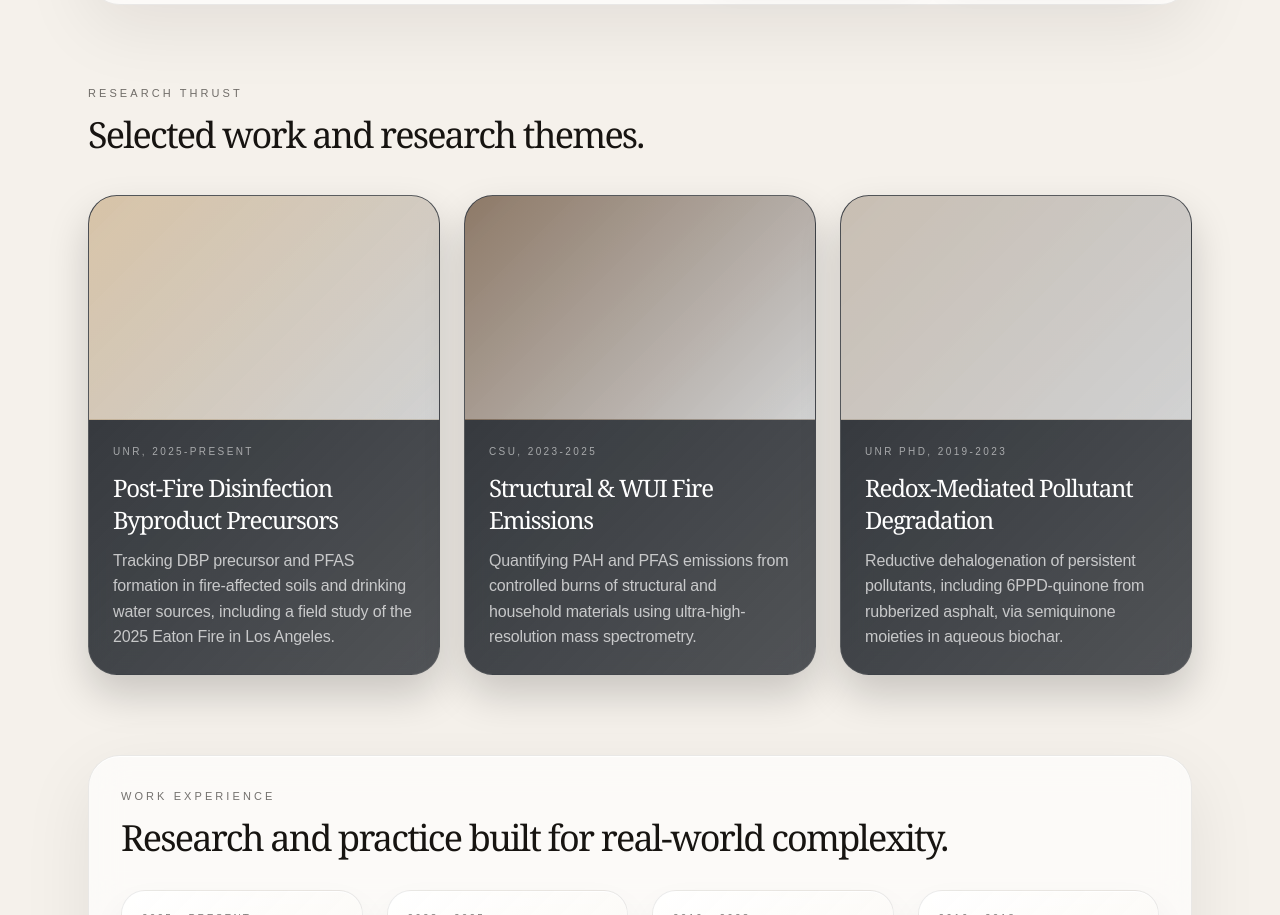
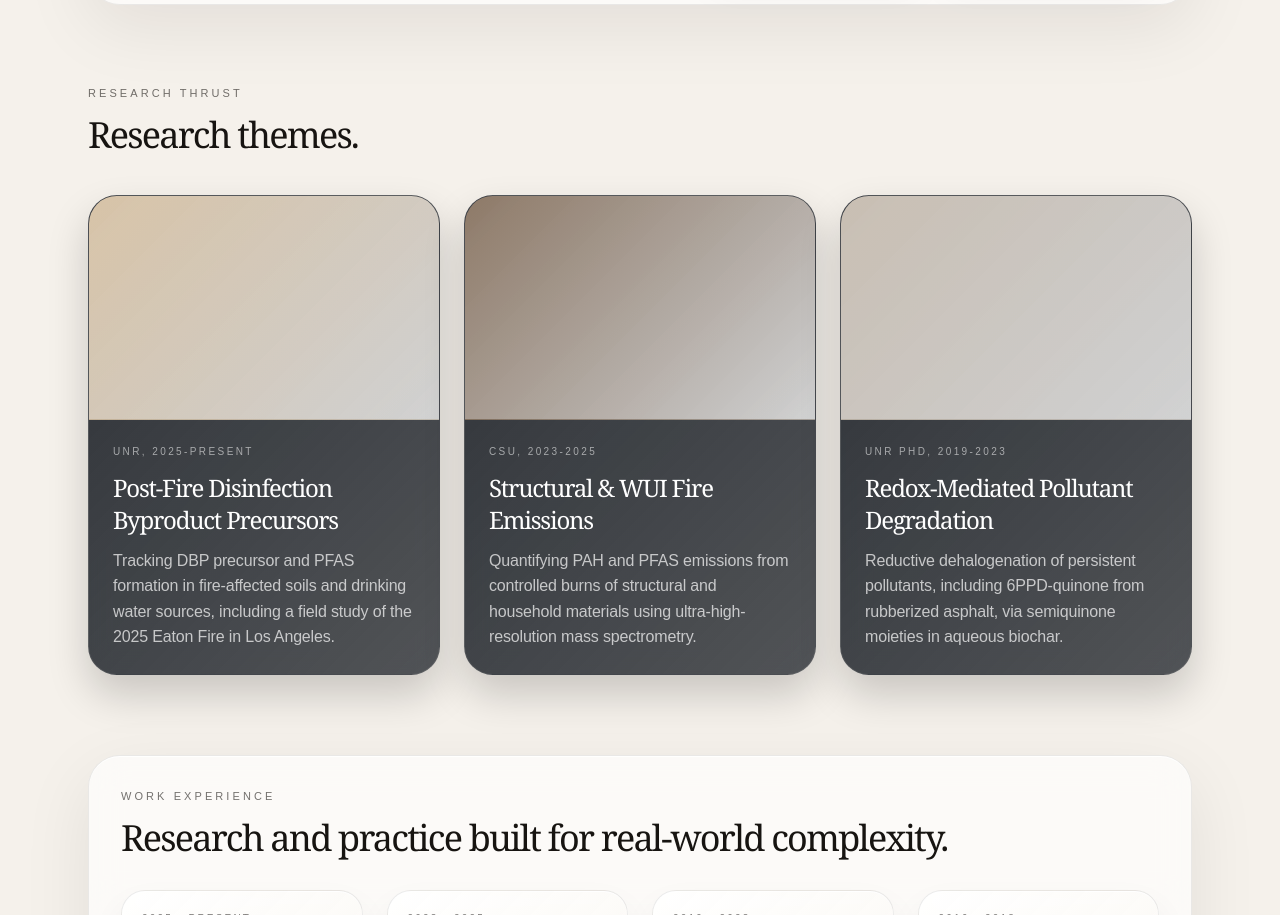
Before and after one commit to srinidhilokesh1992/srinidhilokesh1992.github.io, a Next.js app: page / in a window 1280 px wide. Shown: the part 2566-3481 px from the top of the page. Built offline with nearby package versions, Linux system fonts and the light colour scheme.

Commit message:
Shorten research thrust heading to 'Research themes.'

```diff
--- a/app/page.tsx
+++ b/app/page.tsx
@@ -245,7 +245,7 @@ export default function Home() {
         <Reveal id="research-thrust" className="pb-20">
           <div className="mb-10">
             <p className={`text-[11px] uppercase tracking-[0.28em] ${softText}`}>Research Thrust</p>
-            <h3 className={`mt-3 text-3xl font-medium tracking-[-0.06em] md:text-4xl ${headingText}`}>Selected work and research themes.</h3>
+            <h3 className={`mt-3 text-3xl font-medium tracking-[-0.06em] md:text-4xl ${headingText}`}>Research themes.</h3>
           </div>
 
           <div className="grid gap-6 lg:grid-cols-3">
```
